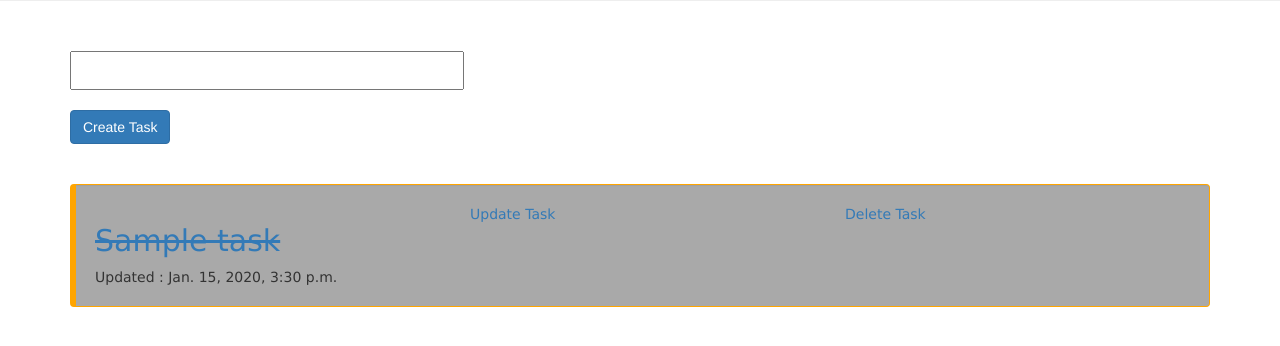
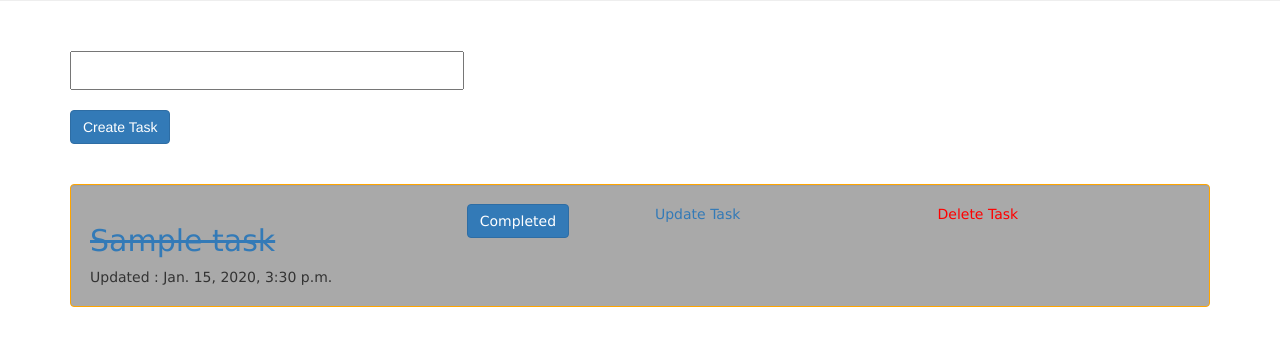
Before and after one commit to ai-is-awesome/ultimate_todo, a Django app: page / in a window 1280 px wide. Shown: the part 266-612 px from the top of the page. Run offline with Django 3.2, Linux system fonts and the light colour scheme; a user stored in the database is signed in; tables that the repository leaves empty hold one stand-in row (values such as "Sample post"); some libraries are stand-ins or nearby versions.

Commit message:
Made css changes and added option for complete task on the index page using url / view pattern

```diff
--- a/notes_app/static/notes_app/style.css
+++ b/notes_app/static/notes_app/style.css
@@ -3,7 +3,7 @@
 #task_complete {
 	background-color : lavender;
 	font-family : verdana;
-	border-width : .5px .5px .5px 6px;
+	border-width : .5px .5px .5px .5px;
 
 	border-style: solid;
 	border-color: orange;
@@ -14,7 +14,7 @@
 #task_incomplete {
 	background-color : lavender;
 	font-family : verdana;
-	border-width : .5px .5px .5px 6px;
+	border-width : .5px .5px .5px .5px;
 
 	border-style: solid;
 	border-color: orange;
--- a/notes_app/templates/notes_app/index.html
+++ b/notes_app/templates/notes_app/index.html
@@ -58,8 +58,10 @@
 				<div class = "col-sm-4"><a href = "{% url 'task_update' task.id %}"><h2><strike>{{ task.title }}</strike></h2></a>
 			Updated : {{ task.updated }}</div>
 
-				<div class = "col-sm-4"> <a href = "{% url 'task_update' task.id %}">Update Task</a></div>
-				<div class = "col-sm-4"><a href = "{% url 'task_archive' task.id %}">Delete Task</a></div>
+				<div class = "col-sm-2"><a href = "{% url 'update_complete_field' task.id %}" class = "btn btn-primary">Completed</a></div>
+
+				<div class = "col-sm-3"> <a href = "{% url 'task_update' task.id %}">Update Task</a></div>
+				<div class = "col-sm-3"><a href = "{% url 'task_archive' task.id %}" style = "color : red">Delete Task</a></div>
 				</div></div></div>
 
 
@@ -75,9 +77,20 @@
 			Updated : {{ task.updated }}
 			</div>
 
+			<div class = "col-sm-2">
+				<a href = "{% url 'update_complete_field' task.id %}" class = "btn btn-primary">Tick off</a>
 
-			<div class = "col-sm-4"> <a href = "{% url 'task_update' task.id %}">Update Task</a></div>
-			<div class = "col-sm-4"><a href = "{% url 'task_archive' task.id %}">Delete Task</a></div>
+
+
+
+			</div>
+
+
+
+
+
+			<div class = "col-sm-3"> <a href = "{% url 'task_update' task.id %}">Update Task</a></div>
+			<div class = "col-sm-3"><a href = "{% url 'task_archive' task.id %}" style = "color : red">Delete Task</a></div>
 			<br>
 
 			</div></div></div>
--- a/notes_app/urls.py
+++ b/notes_app/urls.py
@@ -13,7 +13,8 @@ urlpatterns = [
 	path('archives/to_archive/<str:pk>', views.archive_task, name = "task_archive"),
 	path('archives', views.show_archives, name = 'archives'),
 	path('archives/restore/<str:pk>', views.restore_archive, name = "restore_archive"),
-	path('archives/delete/<str:pk>', views.delete_archive, name = "delete_archive")
+	path('archives/delete/<str:pk>', views.delete_archive, name = "delete_archive"),
+	path('update_complete_field/<str:pk>', views.update_complete_field, name = "update_complete_field")
 
 
 
--- a/notes_app/views.py
+++ b/notes_app/views.py
@@ -134,6 +134,7 @@ def archive_task(request, pk):
 			task = Task.objects.get(id = pk)
 			task.archive = True
 			task.save()
+			messages.warning(request, "Task \"%s  \" archived" % (task.title))
 			return redirect(reverse('index'))
 
 
@@ -201,8 +202,9 @@ def delete_archive(request, pk):
 		author = Task.objects.get(id = pk).author
 		if current_user == author:
 			task = Task.objects.get(id = pk)
+			title = task.title
 			task.delete()
-			messages.warning(request, "Task %s deleted permanently. " % (task.title))
+			messages.warning(request, "Task %s deleted permanently. " % (title))
 			return redirect(reverse('archives'))
 
 
@@ -210,5 +212,19 @@ def delete_archive(request, pk):
 
 
 	except:
-		messages.warning('Unable to delete Task. ')
+		messages.warning(request, 'Unable to delete Task. ')
 		return redirect(reverse('archives'))
+
+
+def update_complete_field(request, pk):
+	try:
+		current_user = request.user
+		author = Task.objects.get(id = pk).author
+		if current_user == author:
+			task = Task.objects.get(id = pk)
+			task.complete = not task.complete
+			task.save()
+			return redirect(reverse(index))
+
+	except:
+		pass
```
